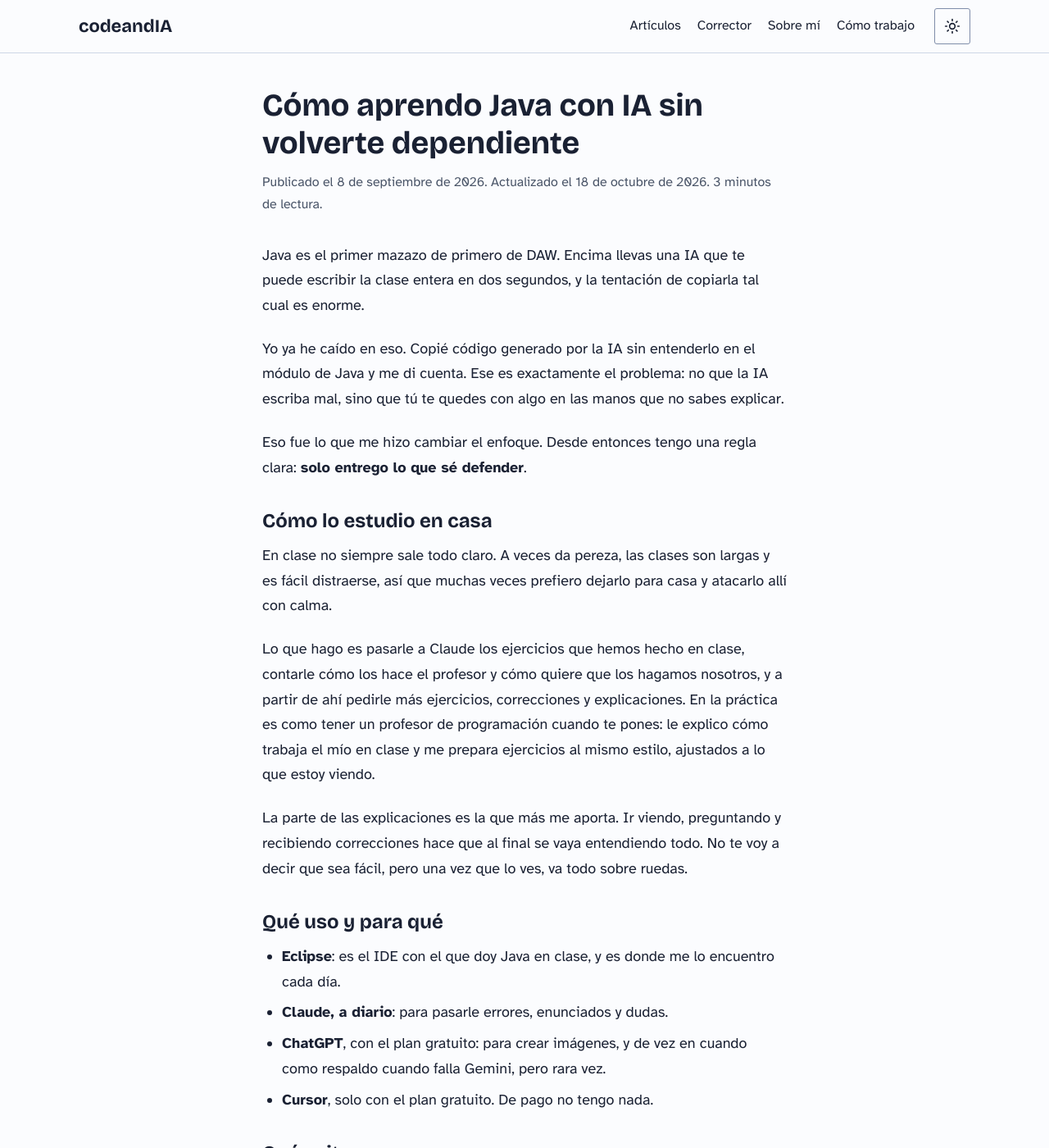
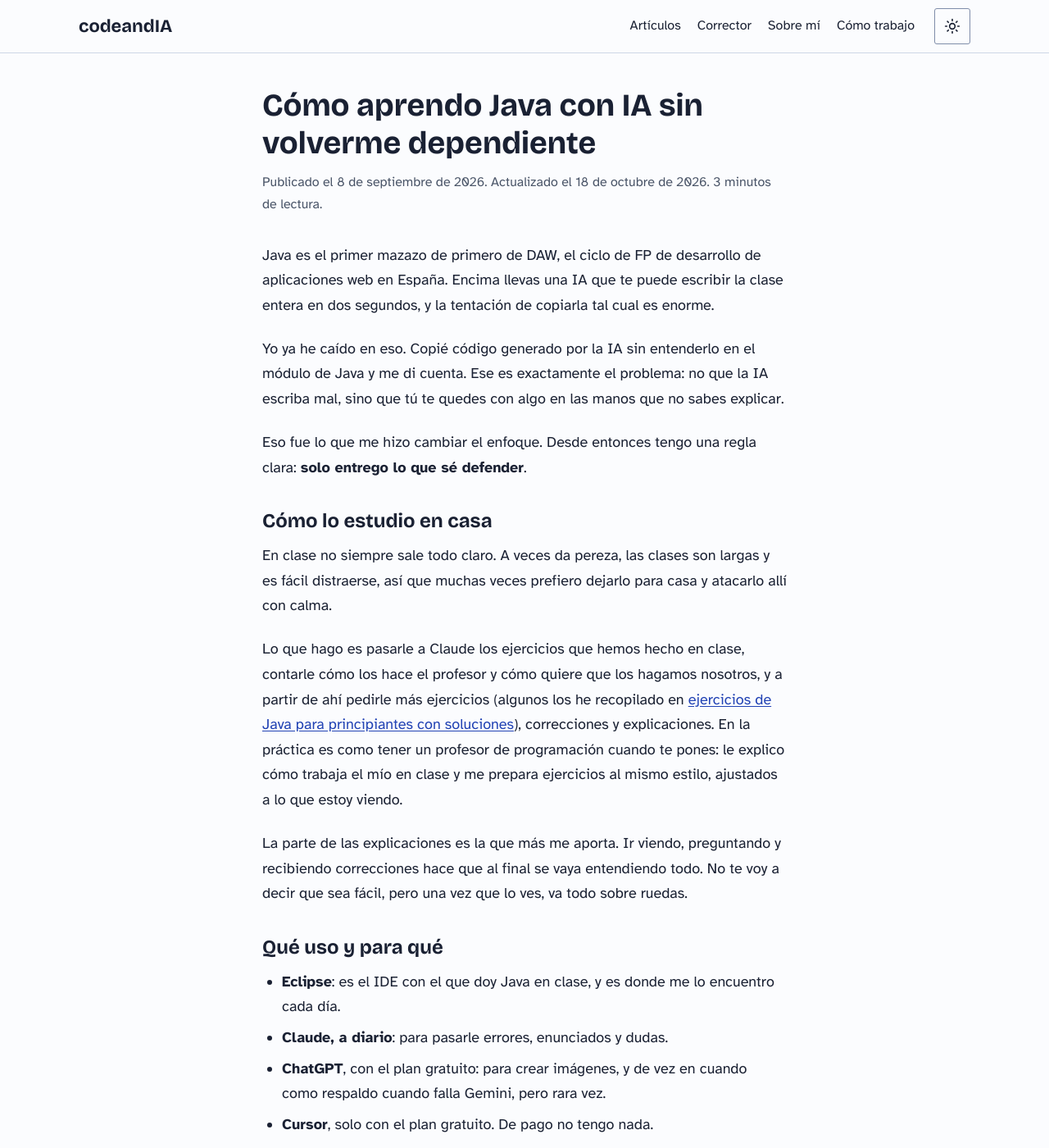
Before and after one commit to vibodigitalinfo-lab/codeandIA, a Jekyll site: the page built from articulos/guias/aprender-java-con-ia-daw.md, in a window 1280 px wide and 1400 px high. Shown: the whole window at 82% size. Built offline with Jekyll 4.4.1, drawn with Linux system fonts in a browser that asks for light colours; some of the changed text lies outside the part shown.

Commit message:
Enlazado interno entre las 6 guias y el corrector, titulo y descripcion en rango, DAW explicado y readtime recalculado
- Ejercicios Java enlaza al corrector y a aprender Java; aprender Java a ejercicios y examenes; portatil a aprender Java; LaLiga al articulo del dominio.
- Titulo del portatil a 70 caracteres, descripcion de examenes a 160 y "sin volverme dependiente".
- DAW explicado la primera vez en aprender Java y portatil.
- rutas.py reconoce herramientas/<nombre>/ (el enlace al corrector salia como falso roto).

Co-Authored-By: Claude Opus 5.5 <noreply@anthropic.com>

```diff
--- a/articulos/guias/aprender-java-con-ia-daw.md
+++ b/articulos/guias/aprender-java-con-ia-daw.md
@@ -1,15 +1,15 @@
 ---
 layout: article
-title: "Cómo aprendo Java con IA sin volverte dependiente"
+title: "Cómo aprendo Java con IA sin volverme dependiente"
 description: "Cómo uso la IA para estudiar Java: los ejercicios de clase, las correcciones y por qué no entrego código que no entiendo."
 category: "Guía"
 date: 2026-09-08
 updated: 2026-10-18
 readtime: 3
-last_modified_at: 2026-10-23
+last_modified_at: 2026-10-25
 ---
 
-Java es el primer mazazo de primero de DAW. Encima llevas una IA que te puede escribir la clase entera en dos segundos, y la tentación de copiarla tal cual es enorme.
+Java es el primer mazazo de primero de DAW, el ciclo de FP de desarrollo de aplicaciones web en España. Encima llevas una IA que te puede escribir la clase entera en dos segundos, y la tentación de copiarla tal cual es enorme.
 
 Yo ya he caído en eso. Copié código generado por la IA sin entenderlo en el módulo de Java y me di cuenta. Ese es exactamente el problema: no que la IA escriba mal, sino que tú te quedes con algo en las manos que no sabes explicar.
 
@@ -19,7 +19,7 @@ Eso fue lo que me hizo cambiar el enfoque. Desde entonces tengo una regla clara:
 
 En clase no siempre sale todo claro. A veces da pereza, las clases son largas y es fácil distraerse, así que muchas veces prefiero dejarlo para casa y atacarlo allí con calma.
 
-Lo que hago es pasarle a Claude los ejercicios que hemos hecho en clase, contarle cómo los hace el profesor y cómo quiere que los hagamos nosotros, y a partir de ahí pedirle más ejercicios, correcciones y explicaciones. En la práctica es como tener un profesor de programación cuando te pones: le explico cómo trabaja el mío en clase y me prepara ejercicios al mismo estilo, ajustados a lo que estoy viendo.
+Lo que hago es pasarle a Claude los ejercicios que hemos hecho en clase, contarle cómo los hace el profesor y cómo quiere que los hagamos nosotros, y a partir de ahí pedirle más ejercicios (algunos los he recopilado en [ejercicios de Java para principiantes con soluciones](/articulos/guias/ejercicios-java-basicos-daw/)), correcciones y explicaciones. En la práctica es como tener un profesor de programación cuando te pones: le explico cómo trabaja el mío en clase y me prepara ejercicios al mismo estilo, ajustados a lo que estoy viendo.
 
 La parte de las explicaciones es la que más me aporta. Ir viendo, preguntando y recibiendo correcciones hace que al final se vaya entendiendo todo. No te voy a decir que sea fácil, pero una vez que lo ves, va todo sobre ruedas.
 
@@ -32,7 +32,7 @@ La parte de las explicaciones es la que más me aporta. Ir viendo, preguntando y
 
 ## Qué evito
 
-No entrego código que no entiendo. Antes de dar una solución por buena la hago mía: la leo, la explico y, si hace falta, la rehago a mano para comprobar que de verdad la tengo.
+No entrego código que no entiendo. Antes de dar una solución por buena la hago mía: la leo, la explico y, si hace falta, la rehago a mano para comprobar que de verdad la tengo. Cómo lo aplico cuando llegan los exámenes lo cuento en [cómo estudio para exámenes de programación con IA](/articulos/guias/estudiar-daw-con-ia-sin-copiar-codigo/).
 
 También evito el «a ver si funciona». Si algo no va, miro el error y pregunto por la causa, en vez de ir cambiando cosas hasta que por fin arranca.
 
```
Also changed, not shown: articulos/guias/bloqueo-laliga-a-cloudflare-y-como-afecto-a-este-blog.md (+2 -2 lines), articulos/guias/ejercicios-java-basicos-daw.md (+4 -4 lines), articulos/guias/estudiar-daw-con-ia-sin-copiar-codigo.md (+3 -3 lines), articulos/guias/que-dominio-comprar-primer-proyecto-web.md (+2 -2 lines), articulos/guias/que-portatil-comprar-estudiar-daw-2026.md (+4 -4 lines), scripts/rutas.py (+10 -1 lines).
